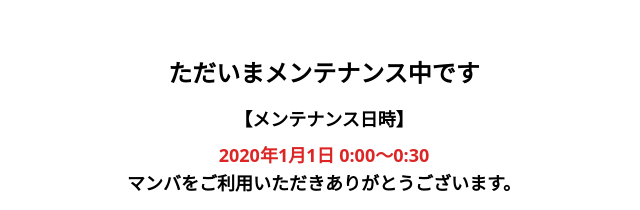
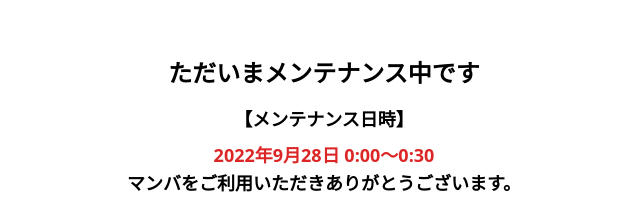
Before and after one commit to manba-inc/maintenance_page, a plain HTML site: page index.html in a window 1280 px wide. Shown: the part 209-419 px from the top of the page, 316-956 px from the left. Drawn offline with nearby package versions, Linux system fonts and the light colour scheme.

Commit message:
Update index.html
Change of maintenance time

```diff
--- a/index.html
+++ b/index.html
@@ -12,7 +12,7 @@
     <h1 class="text-center text-2xl font-bold">ただいまメンテナンス中です</h1>
     <dl class="text-center text-lg font-bold mt-4">
       <dt>【メンテナンス日時】</dt>
-      <dd class="mt-2 text-red-600">2020年1月1日 0:00〜0:30</dd>
+      <dd class="mt-2 text-red-600">2022年9月28日 0:00〜0:30</dd>
       <p>マンバをご利用いただきありがとうございます。</p>
     </dl>
     <p class="text-center mt-4">ご利用の皆様にはご迷惑をおかけし、申し訳ございません。<br>メンテナンス終了までしばらくお待ちください。</p>
```
